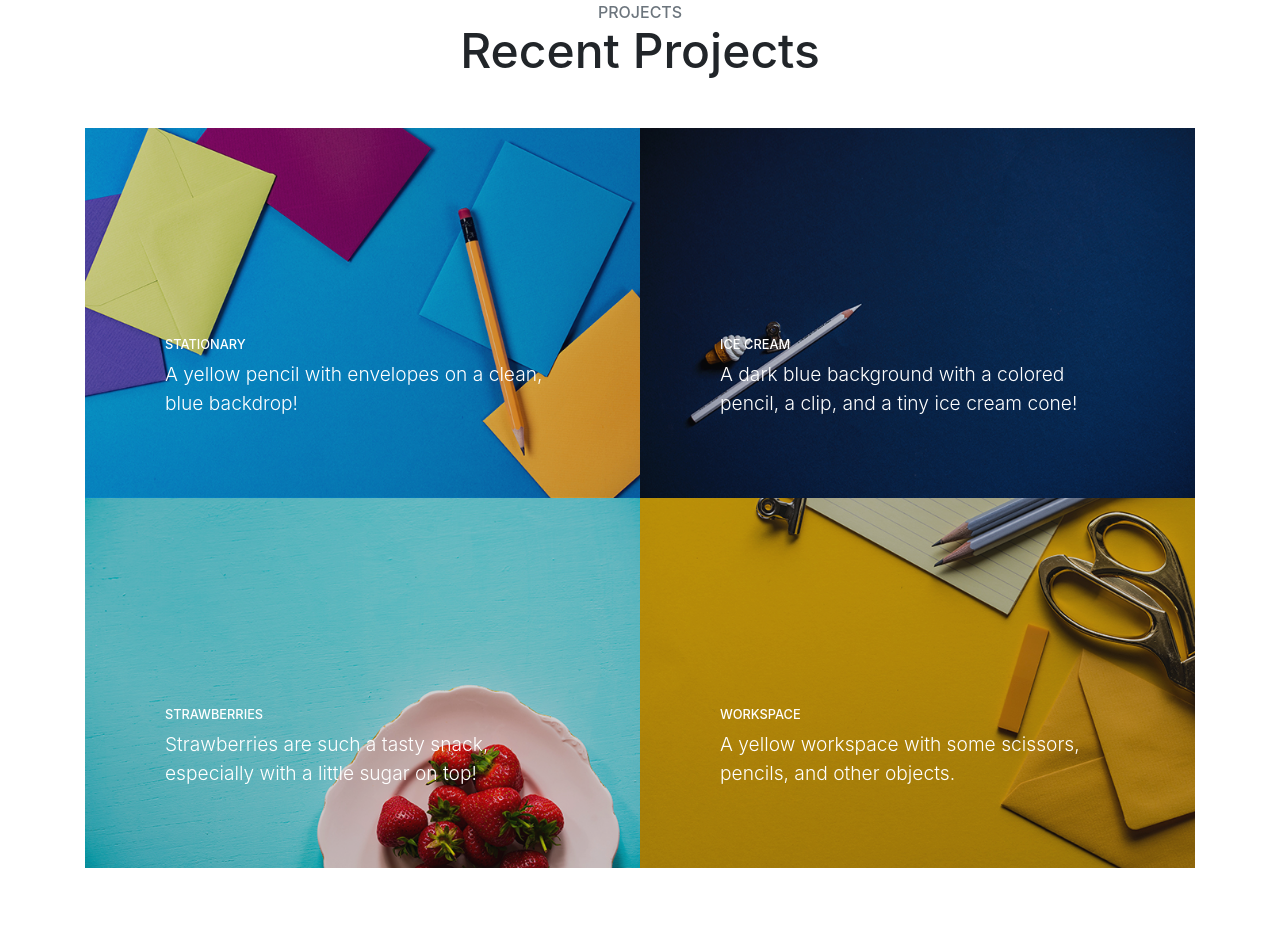
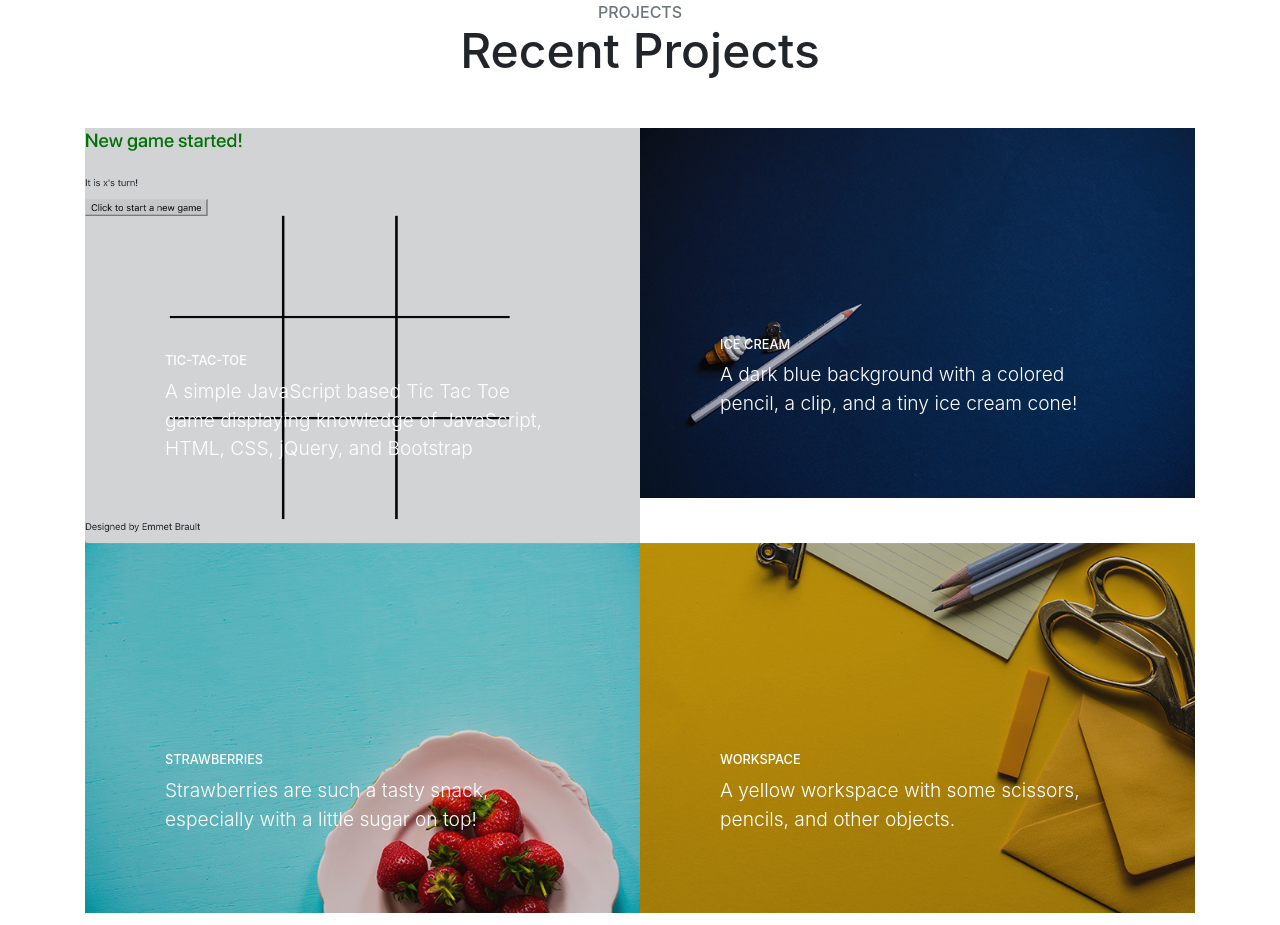
Before and after one commit to ebrault/ebrault.github.io, a website with bundled scripts: page index.html in a window 1280 px wide. Shown: the part 1998-2923 px from the top of the page. Built offline with nearby package versions, Linux system fonts and the light colour scheme; files whose address does not match are found by name.

Commit message:
Added TicTacToe img to img directory and index

```diff
--- a/index.html
+++ b/index.html
@@ -138,11 +138,11 @@
             <a class="portfolio-item" href="#">
               <span class="caption">
                 <span class="caption-content">
-                  <h2>Stationary</h2>
-                  <p class="mb-0">A yellow pencil with envelopes on a clean, blue backdrop!</p>
+                  <h2>Tic-Tac-Toe</h2>
+                  <p class="mb-0">A simple JavaScript based Tic Tac Toe game displaying knowledge of JavaScript, HTML, CSS, jQuery, and Bootstrap </p>
                 </span>
               </span>
-              <img class="img-fluid" src="img/portfolio-1.jpg" alt="">
+              <img class="img-fluid" src="img/Screen Shot 2018-10-29 at 15.15.03.png" alt="Tic Tac Toe">
             </a>
           </div>
           <div class="col-lg-6">
```
Also changed, not shown: img/Screen Shot 2018-10-29 at 15.15.03.png (added).
